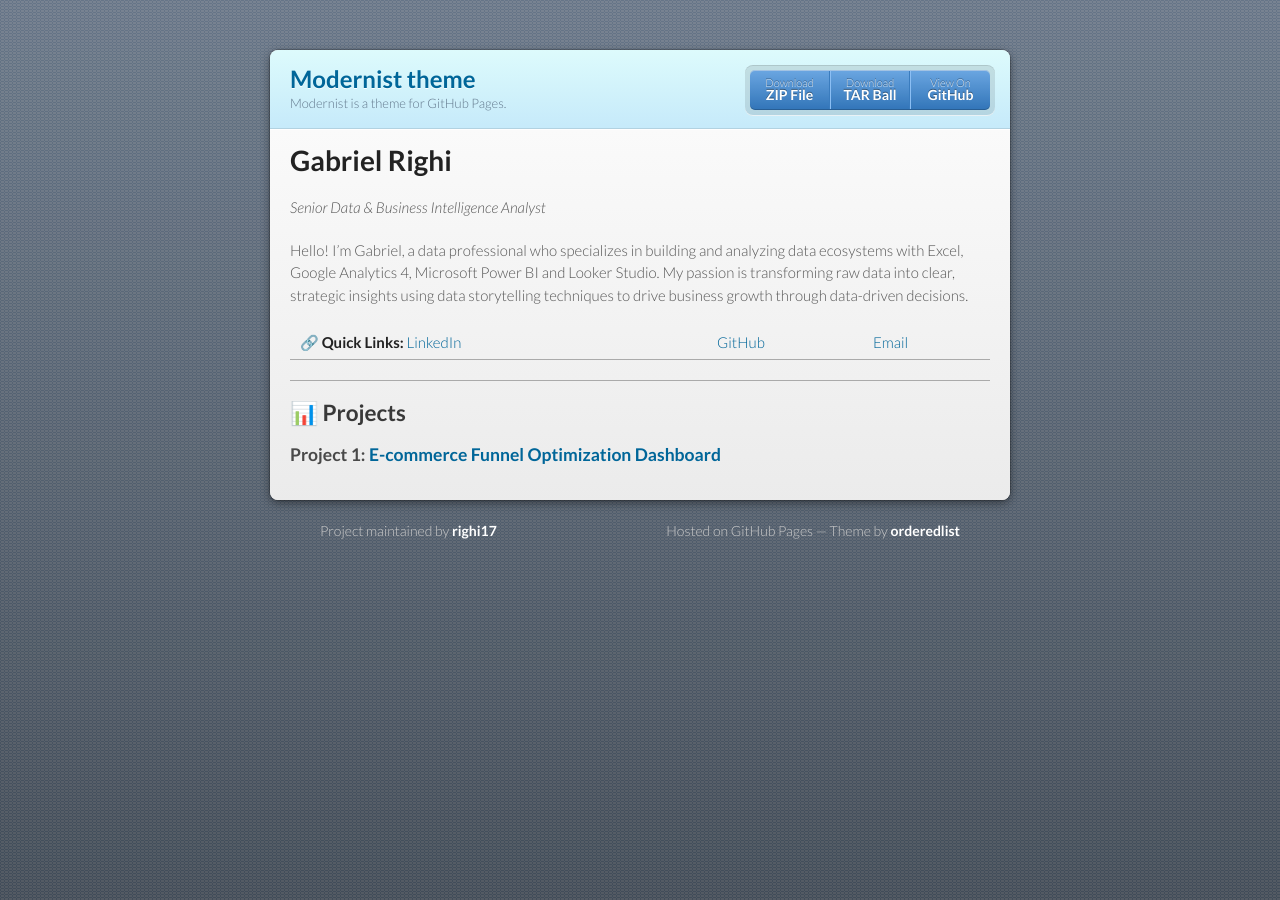
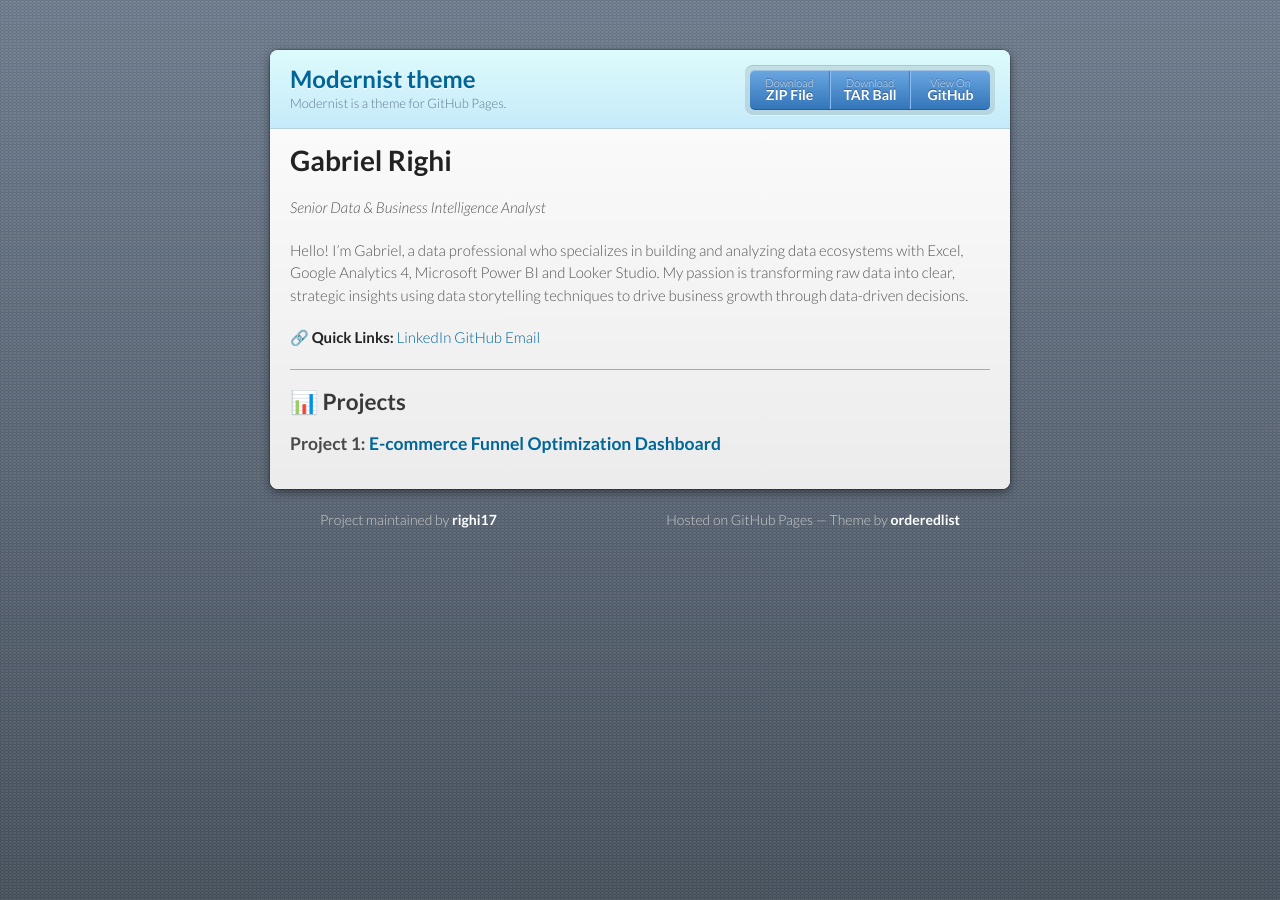
Before and after one commit to righi17/reprighi01, a Jekyll site: the page built from index.md, in a window 1280 px wide. Built offline with Jekyll 4.4.1, drawn with Linux system fonts in a browser that asks for light colours; our own code applies the rules of GitHub Pages for plain Markdown files.

```diff
--- a/index.md
+++ b/index.md
@@ -3,7 +3,7 @@ _Senior Data & Business Intelligence Analyst_
 
 Hello! I'm Gabriel, a data professional who specializes in building and analyzing data ecosystems with Excel, Google Analytics 4, Microsoft Power BI and Looker Studio. My passion is transforming raw data into clear, strategic insights using data storytelling techniques to drive business growth through data-driven decisions.
 
-🔗 **Quick Links:** [LinkedIn](https://www.linkedin.com/in/righi/) | [GitHub](https://github.com/righi17) | [Email](mailto:gabriel.righi@hotmail.com)
+🔗 **Quick Links:** [LinkedIn](https://www.linkedin.com/in/righi/) [GitHub](https://github.com/righi17) [Email](mailto:gabriel.righi@hotmail.com)
 
 ---
 ## 📊 Projects
```
